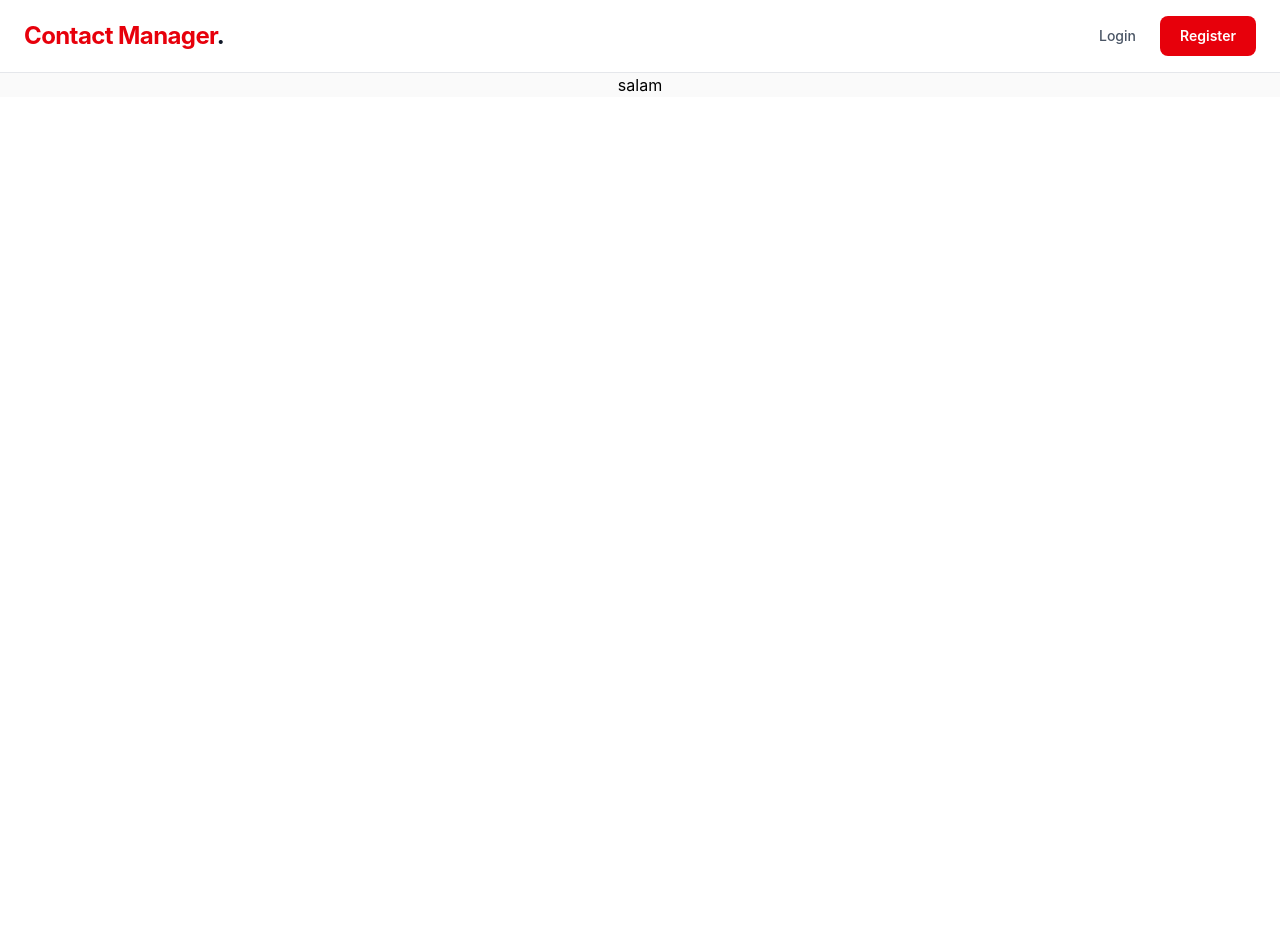
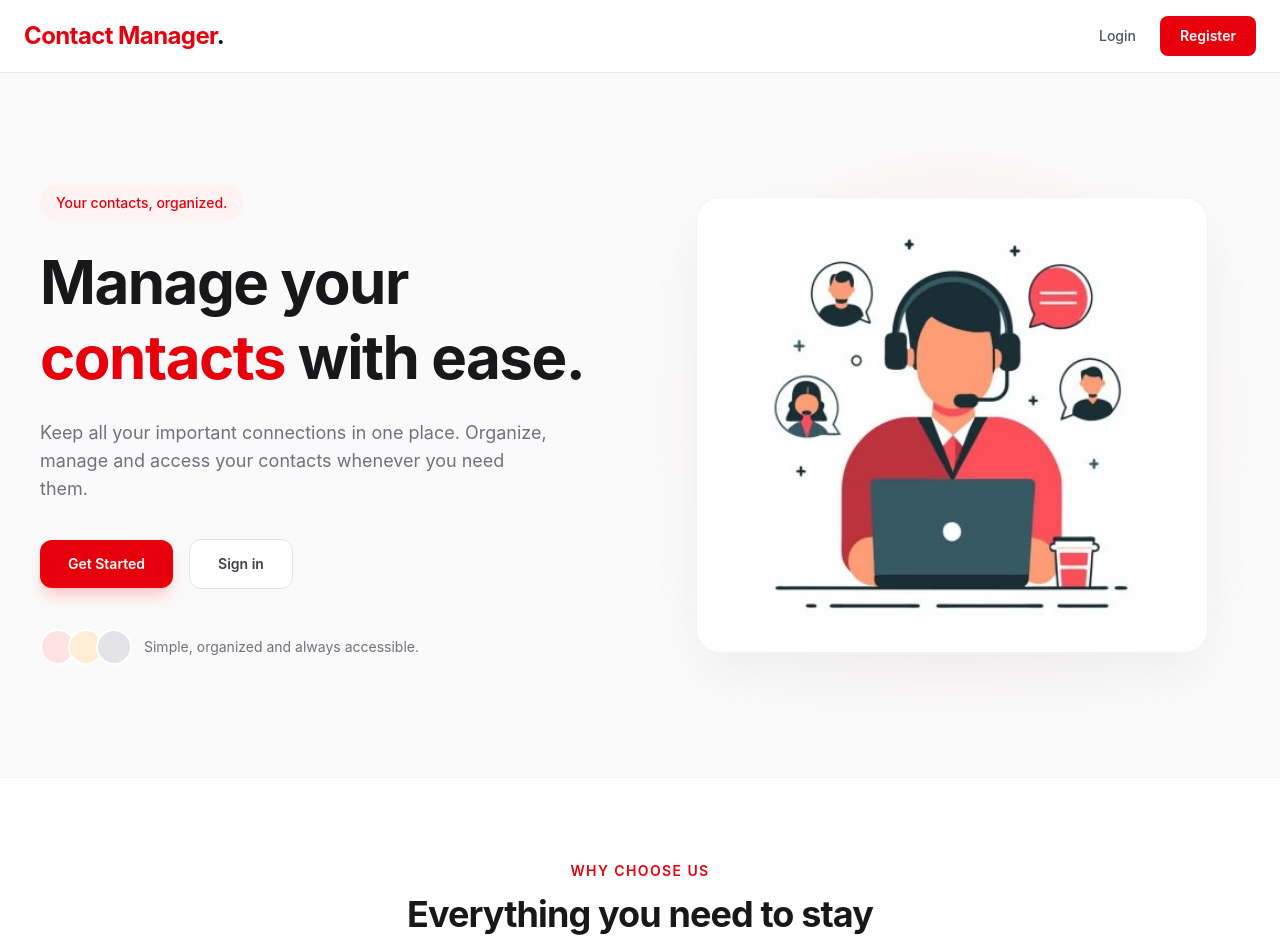
Before and after one commit to myshayhla/contact-manager, a Next.js app: page / in a window 1280 px wide. Shown: the top 939 px of the page. Before the commit the page ends 800 px from the top, so only its background shows below. Built offline with nearby package versions, Linux system fonts and the light colour scheme.

Commit message:
home page is ready

```diff
--- a/app/page.tsx
+++ b/app/page.tsx
@@ -1,8 +1,148 @@
+import Image from "next/image";
+import Link from "next/link";
 
 export default function Home() {
   return (
-    <div className="flex flex-col flex-1 items-center justify-center bg-zinc-50 font-sans dark:bg-black">
-     salam
-    </div>
+    <main className="min-h-screen bg-zinc-50 text-zinc-900">
+      {/* Hero Section */}
+      <section className="mx-auto grid max-w-7xl items-center gap-12 px-6 py-20 md:grid-cols-2 md:px-10 lg:py-28">
+        {/* Left Content */}
+        <div className="max-w-xl">
+          <span className="mb-6 inline-flex rounded-full bg-red-50 px-4 py-2 text-sm font-medium text-red-600">
+            Your contacts, organized.
+          </span>
+
+          <h1 className="text-4xl font-bold leading-tight tracking-tight sm:text-5xl lg:text-6xl">
+            Manage your
+            <span className="text-red-600"> contacts </span>
+            with ease.
+          </h1>
+
+          <p className="mt-6 max-w-lg text-base leading-7 text-zinc-500 sm:text-lg">
+            Keep all your important connections in one place. Organize, manage
+            and access your contacts whenever you need them.
+          </p>
+
+          <div className="mt-9 flex flex-wrap items-center gap-4">
+            <Link
+              href="/contact"
+              className="rounded-xl bg-red-600 px-7 py-3.5 text-sm font-semibold text-white shadow-lg shadow-red-200 transition hover:bg-red-700"
+            >
+              Get Started
+            </Link>
+
+            <Link
+              href="/login"
+              className="rounded-xl border border-zinc-200 bg-white px-7 py-3.5 text-sm font-semibold text-zinc-700 transition hover:border-red-300 hover:text-red-600"
+            >
+              Sign in
+            </Link>
+          </div>
+
+          <div className="mt-10 flex items-center gap-3 text-sm text-zinc-500">
+            <div className="flex -space-x-2">
+              <div className="h-9 w-9 rounded-full border-2 border-white bg-red-100" />
+              <div className="h-9 w-9 rounded-full border-2 border-white bg-orange-100" />
+              <div className="h-9 w-9 rounded-full border-2 border-white bg-zinc-200" />
+            </div>
+            <p>Simple, organized and always accessible.</p>
+          </div>
+        </div>
+
+        {/* Right Image */}
+        <div className="relative flex items-center justify-center">
+          <div className="absolute h-72 w-72 rounded-full bg-red-100 blur-3xl sm:h-96 sm:w-96" />
+
+          <div className="relative w-full max-w-lg overflow-hidden rounded-3xl border border-zinc-100 bg-white p-3 shadow-2xl shadow-zinc-200/60">
+            <Image
+              src="/images/home-img.jpg"
+              alt="Contact management illustration"
+              width={300}
+              height={400}
+              className="h-[350px] w-full rounded-2xl object-cover sm:h-[430px]"
+            />
+          </div>
+        </div>
+      </section>
+
+      {/* Features Section */}
+      <section className="border-t border-zinc-100 bg-white px-6 py-20 md:px-10">
+        <div className="mx-auto max-w-7xl">
+          <div className="mx-auto mb-14 max-w-xl text-center">
+            <span className="text-sm font-semibold uppercase tracking-widest text-red-600">
+              Why choose us
+            </span>
+
+            <h2 className="mt-3 text-3xl font-bold tracking-tight sm:text-4xl">
+              Everything you need to stay connected
+            </h2>
+
+            <p className="mt-4 leading-7 text-zinc-500">
+              A simple way to keep your contacts organized and make managing
+              connections effortless.
+            </p>
+          </div>
+
+          <div className="grid gap-6 md:grid-cols-3">
+            {[
+              {
+                number: "01",
+                title: "Easy Management",
+                description:
+                  "Add, edit and organize your contacts without any hassle.",
+              },
+              {
+                number: "02",
+                title: "Quick Access",
+                description:
+                  "Find the people you need with a simple and organized contact list.",
+              },
+              {
+                number: "03",
+                title: "Stay Organized",
+                description:
+                  "Keep important contact information together in one place.",
+              },
+            ].map((feature) => (
+              <div
+                key={feature.number}
+                className="rounded-2xl border border-zinc-100 bg-zinc-50 p-8 transition hover:-translate-y-1 hover:border-red-100 hover:shadow-lg hover:shadow-zinc-100"
+              >
+                <span className="text-sm font-bold text-red-600">
+                  {feature.number}
+                </span>
+
+                <h3 className="mt-5 text-xl font-semibold">{feature.title}</h3>
+
+                <p className="mt-3 text-sm leading-6 text-zinc-500">
+                  {feature.description}
+                </p>
+              </div>
+            ))}
+          </div>
+        </div>
+      </section>
+
+      {/* Bottom CTA */}
+      <section className="px-6 py-20">
+        <div className="mx-auto max-w-7xl rounded-3xl bg-zinc-900 px-8 py-14 text-center text-white sm:px-16">
+          <h2 className="text-3xl font-bold sm:text-4xl">
+            Ready to organize your contacts?
+          </h2>
+
+          <p className="mx-auto mt-4 max-w-xl text-zinc-400">
+            Start managing your connections today with a simpler and smarter
+            contact manager.
+          </p>
+
+          <Link
+            href="/register"
+            className="mt-8 inline-flex rounded-xl bg-red-600 px-8 py-3.5 text-sm font-semibold text-white transition hover:bg-red-700"
+          >
+            Create your account
+          </Link>
+        </div>
+      </section>
+    </main>
   );
 }
```
Also changed, not shown: public/images/home-img.jpg (added).
